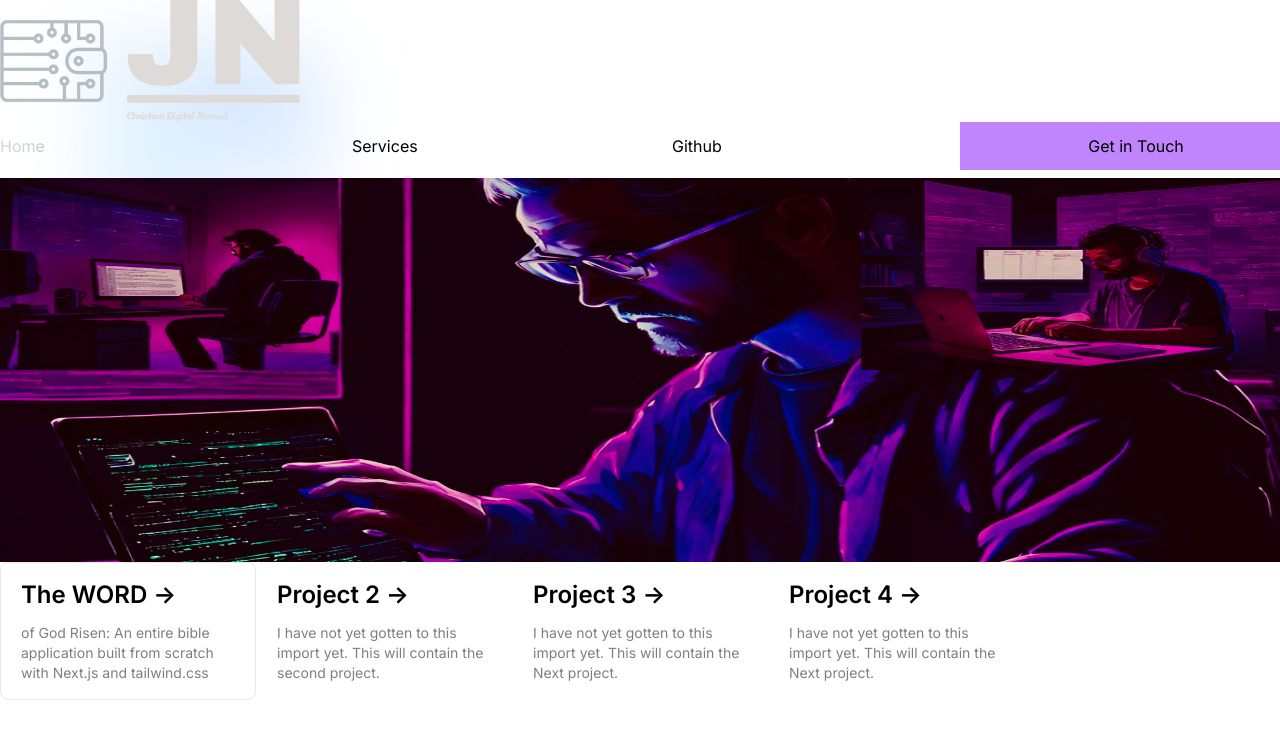
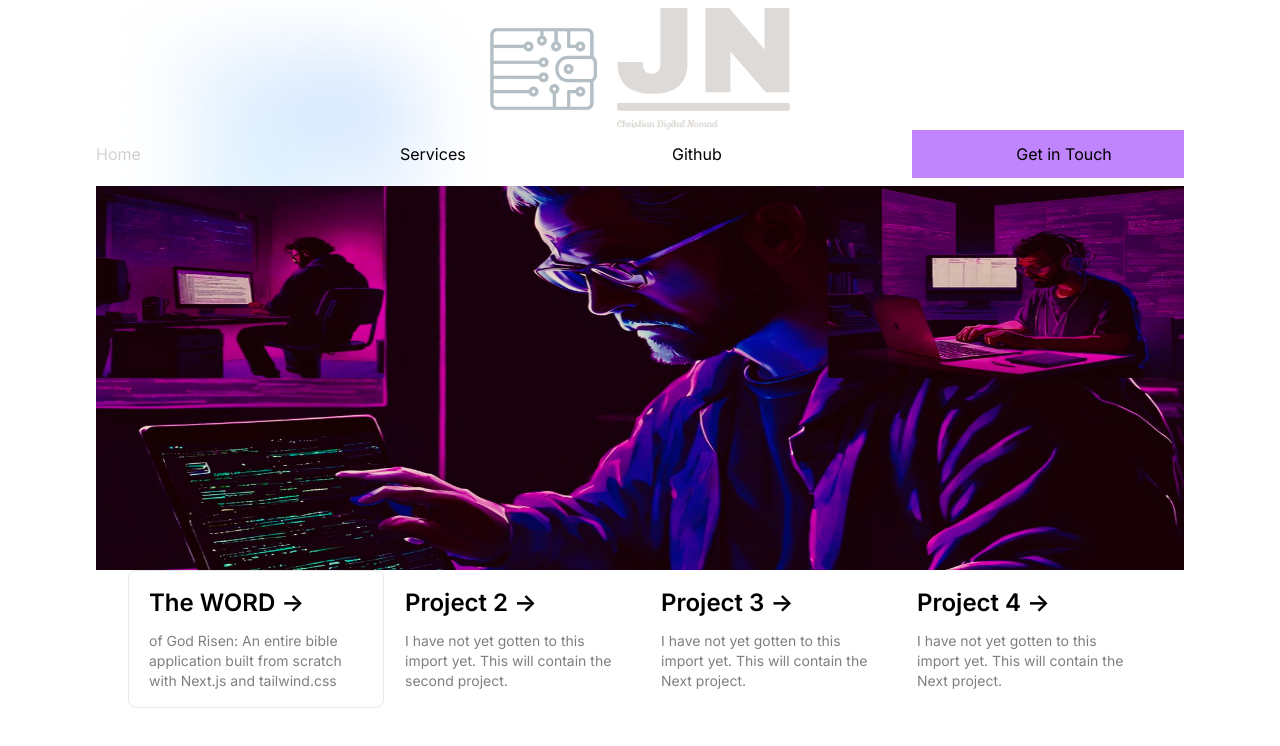
Before and after one commit to jnutt367/jason-nutt-digital-nomad, a Next.js app: page / in a window 1280 px wide. Shown: the top 746 px of the page. Built offline with nearby package versions, Linux system fonts and the light colour scheme.

Commit message:
commit for new layout

```diff
--- a/src/app/page.js
+++ b/src/app/page.js
@@ -2,7 +2,7 @@ import Image from 'next/image'
 
 export default function Home() {
   return (
-    <main /* className="flex min-h-screen bg-red flex-col items-center justify-between p-24 pt-2" */>
+    <main className="flex min-h-screen bg-red flex-col items-center justify-between p-24 pt-2">
 
       <Image
           className="bg-transparent h-18 dark:drop-shadow-[0_0_0.3rem_purple] grey:invert"
@@ -50,7 +50,8 @@ export default function Home() {
 
 
 
-      <div className="mb-32 grid text-center lg:max-w-5xl lg:w-full lg:mb-0 lg:grid-cols-4 lg:text-left">
+      <div className="mb-32 grid text-center items-center lg:max-w-5xl lg:w-full lg:mb-0 lg:grid-cols-4 lg:text-left">
+
         <a
           href="https://thewordofgodrisen.vercel.app/"
           className="group rounded-lg border border-gold px-5 py-4 transition-colors hover:border-gray-300 hover:bg-gray-100 hover:dark:border-neutral-700 hover:dark:bg-neutral-800/30"
```
